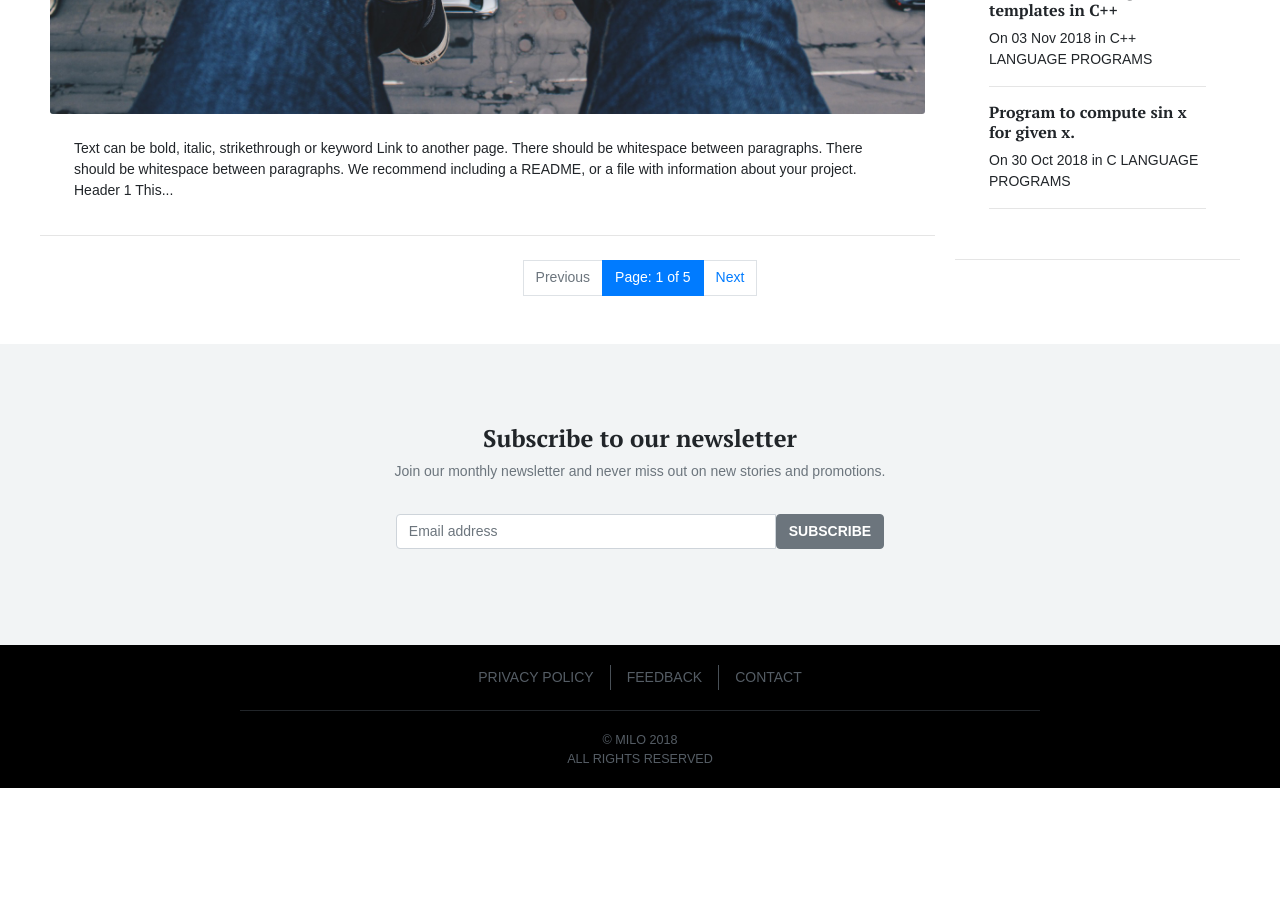
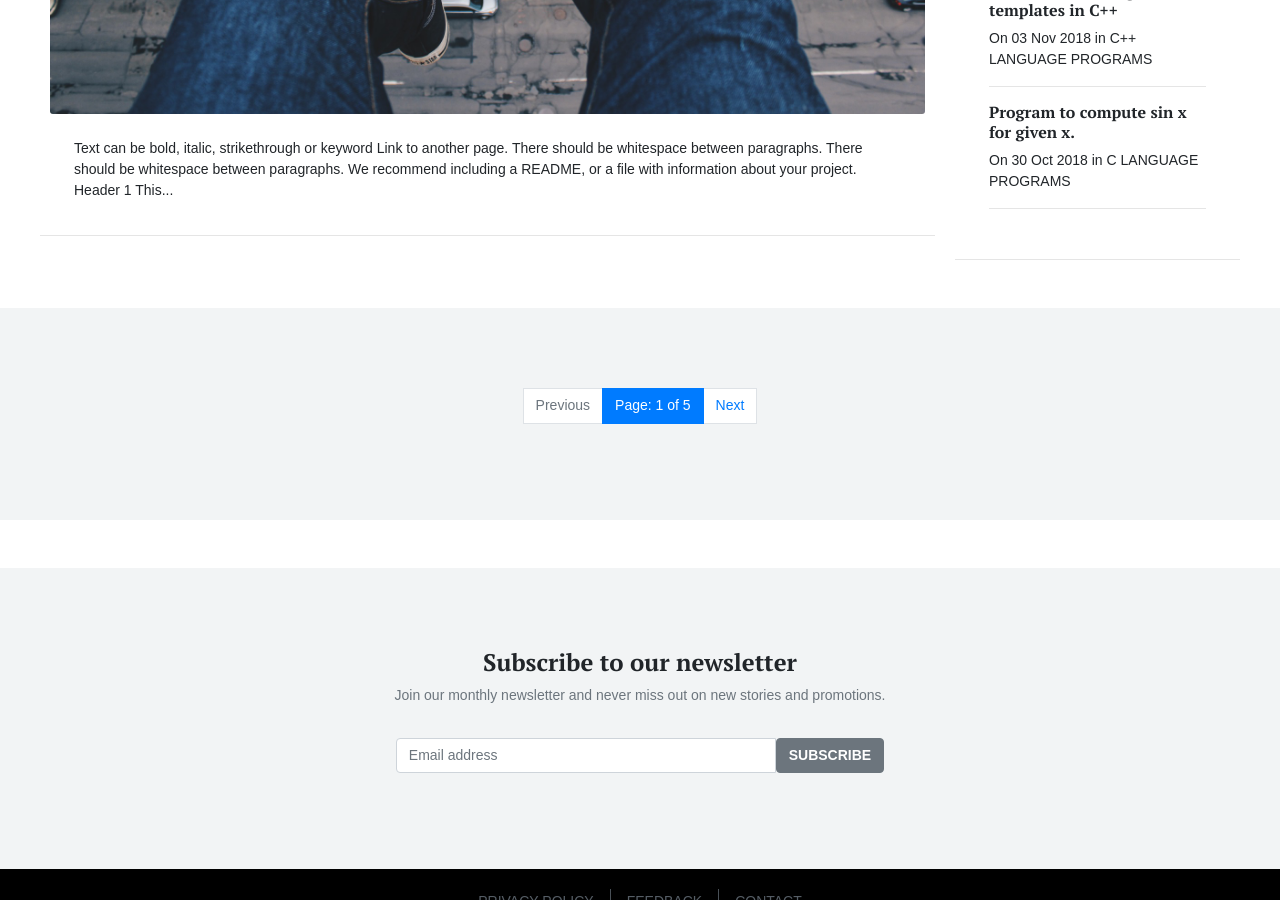
Before and after one commit to sharadcodes/jekyll-theme-milo, a Jekyll site: the page built from index.html, in a window 1280 px wide and 900 px high, scrolled down 4224 px. Built offline with Jekyll 4.4.1, drawn with Linux system fonts in a browser that asks for light colours; some web fonts are replaced; the list of posts is cut into pages by our own code; before the commit the page ends 5012 px from its top, so only the background shows below that.

Commit message:
Update pagination.html

```diff
--- a/_includes/pagination.html
+++ b/_includes/pagination.html
@@ -1,4 +1,5 @@
-<div class="container-fluid">
+<div class="site-newsletter">
+<div class="container">
 <nav aria-label="...">
   <ul class="pagination justify-content-center">
 
@@ -27,3 +28,4 @@
   </ul>
 </nav>
 </div>
+</div>
```
